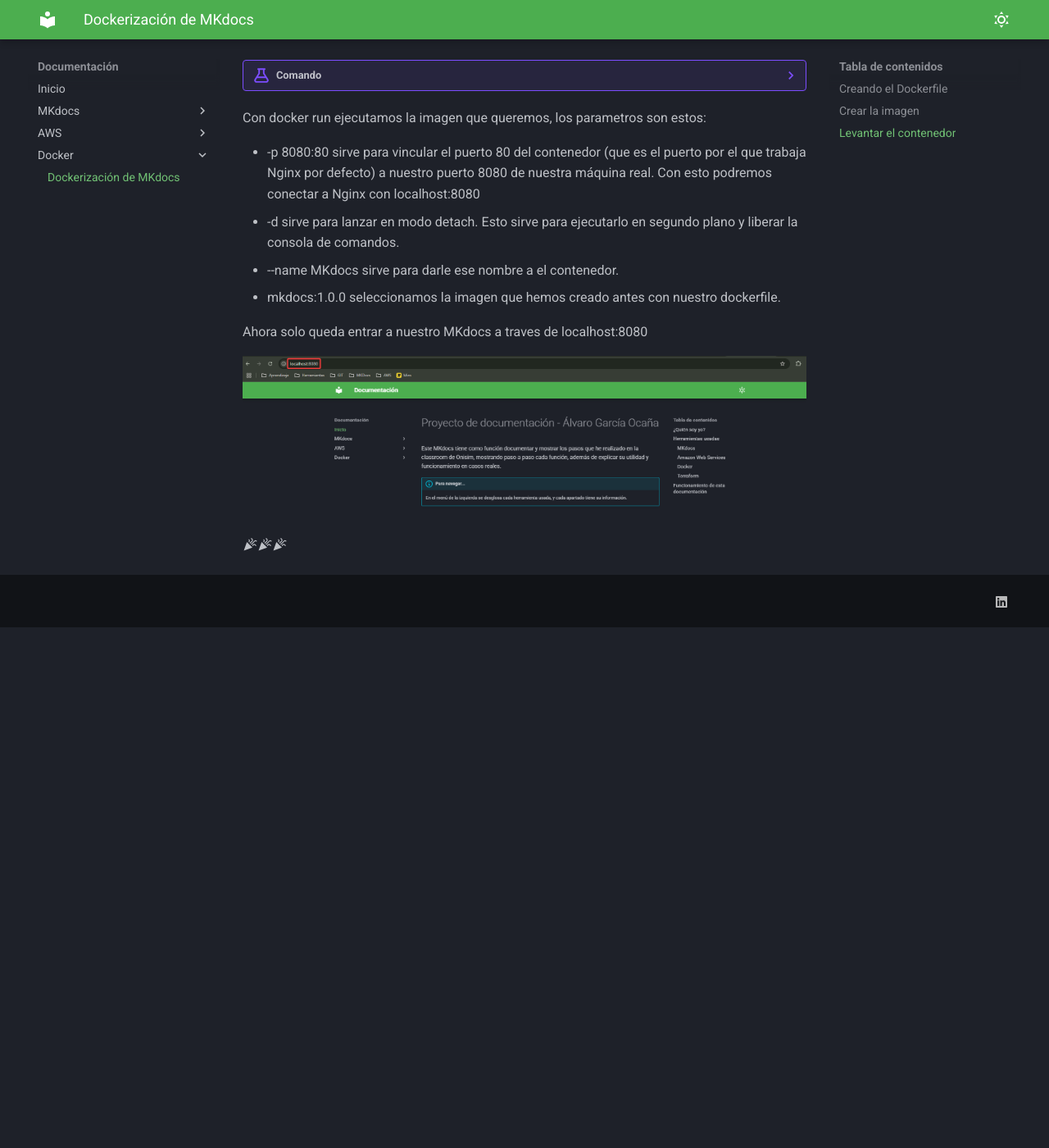
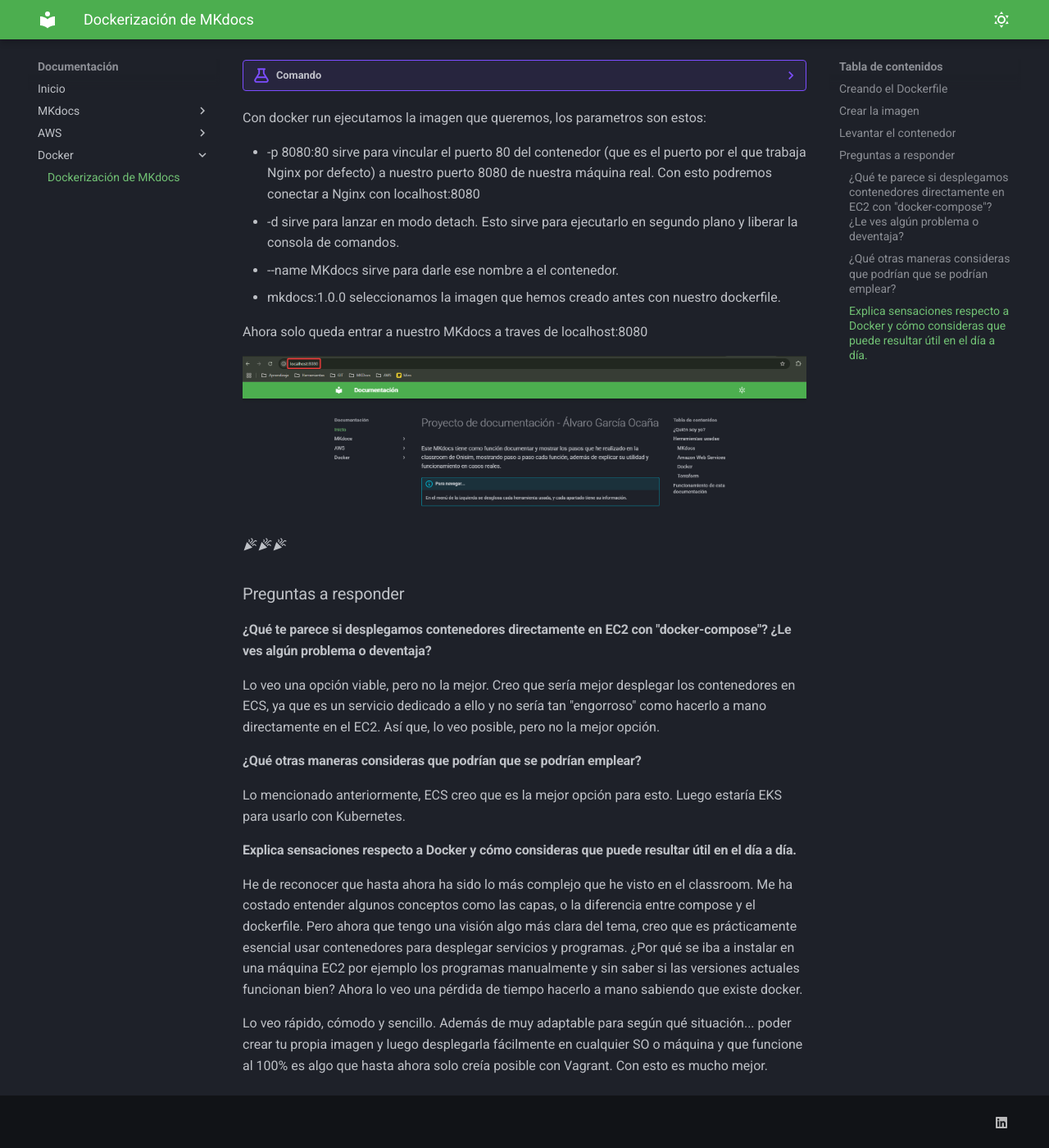
Before and after one commit to AlvaroGarOca/PrimerMKdocs, an MkDocs documentation site: the page built from docs/pages/Dockerizacion.md, in a window 1280 px wide and 1400 px high, scrolled down 2264 px. Shown: the whole window at 82% size. Built offline with MkDocs 1.6.1 and Material for MkDocs 9.7.7, drawn with Linux system fonts in a browser that asks for light colours; before the commit the page ends 3029 px from its top, so only the background shows below that.

Commit message:
13. Añadidas preguntas a la parte de Docker

```diff
--- a/docs/pages/Dockerizacion.md
+++ b/docs/pages/Dockerizacion.md
@@ -84,3 +84,16 @@
 ![Imagen](../Recursos/Docker/docker02.png)
 
 :material-party-popper::material-party-popper::material-party-popper:
+
+### Preguntas a responder
+
+#### ¿Qué te parece si desplegamos contenedores directamente en EC2 con "docker-compose"? ¿Le ves algún problema o deventaja?
+Lo veo una opción viable, pero no la mejor. Creo que sería mejor desplegar los contenedores en ECS, ya que es un servicio dedicado a ello y no sería tan "engorroso" como hacerlo a mano directamente en el EC2. Así que, lo veo posible, pero no la mejor opción.
+
+#### ¿Qué otras maneras consideras que podrían que se podrían emplear?
+Lo mencionado anteriormente, ECS creo que es la mejor opción para esto. Luego estaría EKS para usarlo con Kubernetes.
+
+#### Explica sensaciones respecto a Docker y cómo consideras que puede resultar útil en el día a día.
+He de reconocer que hasta ahora ha sido lo más complejo que he visto en el classroom. Me ha costado entender algunos conceptos como las capas, o la diferencia entre compose y el dockerfile. Pero ahora que tengo una visión algo más clara del tema, creo que es prácticamente esencial usar contenedores para desplegar servicios y programas. ¿Por qué se iba a instalar en una máquina EC2 por ejemplo los programas manualmente y sin saber si las versiones actuales funcionan bien? Ahora lo veo una pérdida de tiempo hacerlo a mano sabiendo que existe docker.
+
+Lo veo rápido, cómodo y sencillo. Además de muy adaptable para según qué situación... poder crear tu propia imagen y luego desplegarla fácilmente en cualquier SO o máquina y que funcione al 100% es algo que hasta ahora solo creía posible con Vagrant. Con esto es mucho mejor.
```
